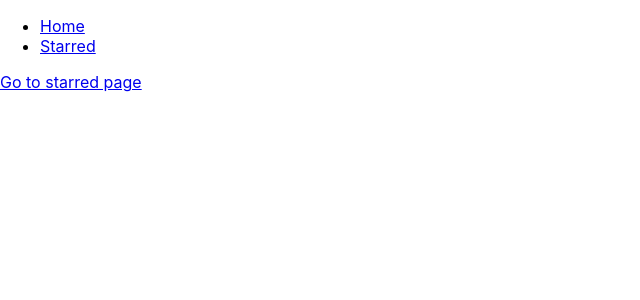
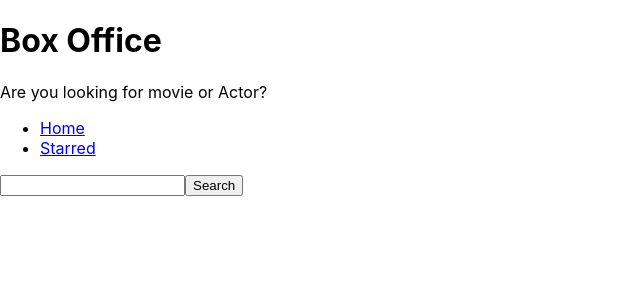
Before and after one commit to Worsri/box-office, a React (Create React App) app in the folder my-app/: page / in a window 1280 px wide. Shown: the top 300 px of the page, without its empty margins (0-640 px from the left). Built offline with nearby package versions, Linux system fonts and the light colour scheme.

Commit message:
search for movies on button click

```diff
--- a/my-app/src/components/AppTitle.jsx
+++ b/my-app/src/components/AppTitle.jsx
@@ -1,8 +1,8 @@
 export default  function AppTitle(props){
-  const{
-   title="Box Office",
+  const
+   {title="Box Office",
    subtitle="Are you looking for movie or Actor?"
-  } = props;
+   }= props;
 
   return(
     <div>
--- a/my-app/src/components/MainLayout.jsx
+++ b/my-app/src/components/MainLayout.jsx
@@ -1,4 +1,5 @@
 import {Outlet} from 'react-router-dom'
+import AppTitle from './AppTitle'
 import Navs from './Navs'
 
 
@@ -7,7 +8,9 @@
 const MainLayout = () => {
   return (
     <div>
+      <AppTitle/>
       <Navs/>
+
       <Outlet/>
       </div>
   )
--- a/my-app/src/pages/Home.jsx
+++ b/my-app/src/pages/Home.jsx
@@ -1,9 +1,33 @@
-import React from 'react'
-import {Link} from 'react-router-dom'
+import  {useState} from 'react'
 
-function Home() {
+
+
+const Home = () => {
+
+  const [searchStr,setSearchStr]= useState('')
+
+  const onSearchInputChange=(ev)=>{
+    setSearchStr(ev.target.value)
+  }
+  const onSearch = async (ev)=>{
+     ev.preventDefault();
+     const response = await fetch(`https://api.tvmaze.com/search/shows?q=${searchStr}`)
+     const body = await response.json();
+     console.log(body)
+
+     //
+
+
+
+  }
+
   return (
-    <Link to='/starred'>Go to starred page</Link>
+    <div>
+      <form onSubmit={onSearch}>
+      <input type="text" value={searchStr} onChange={onSearchInputChange}/>
+      <button type="submit">Search</button>
+      </form>
+    </div>
   )
 }
 
```
